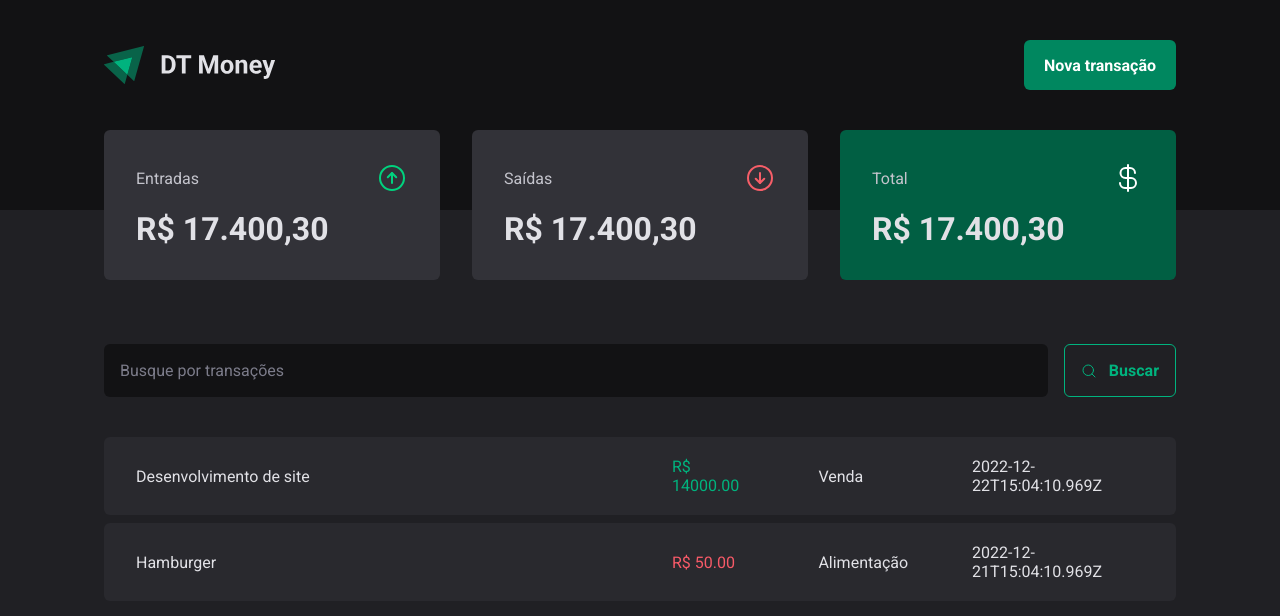
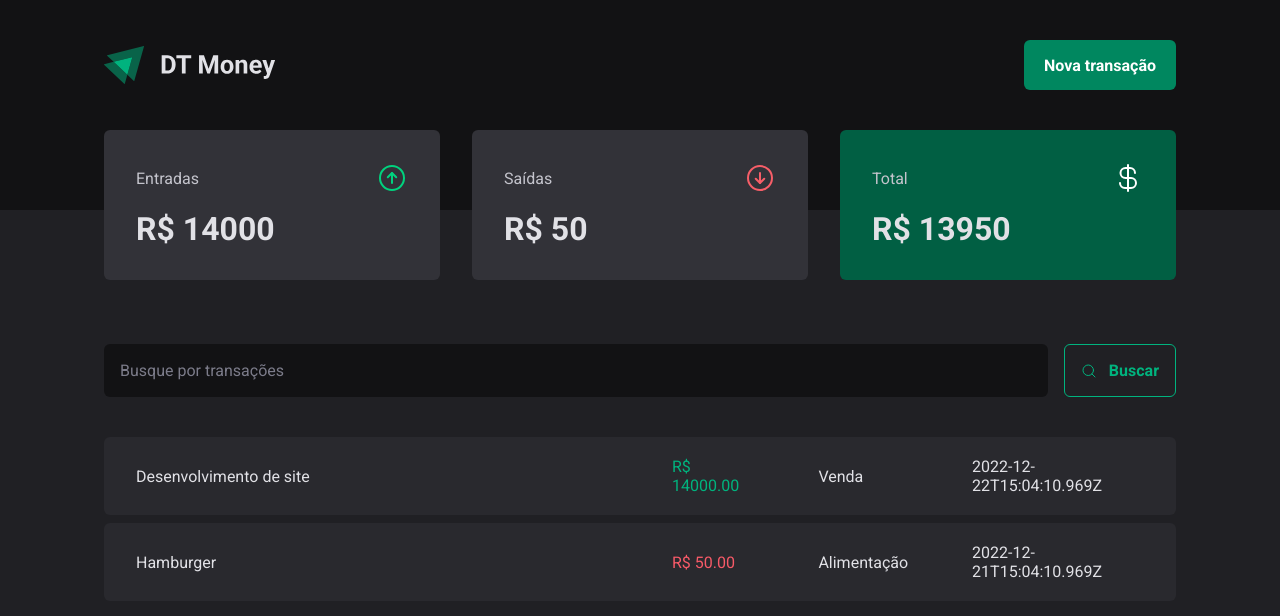
Before and after one commit to oseasmoreto/rocketseat-ignite-react-03-dt-money, a React (Vite) app: page / in a window 1280 px wide. Shown: the top 616 px of the page. Built offline with nearby package versions, Linux system fonts and the light colour scheme; data requests are answered from the project's data file.

Commit message:
Adiciona calculo de valores

```diff
--- a/src/components/Summary/index.tsx
+++ b/src/components/Summary/index.tsx
@@ -5,6 +5,27 @@
 
 export function Summary() {
   const { transactions } = useContext(TransactionsContext)
+  // {income: 0, outcome: 0, total: income - outcome}
+
+  const summary = transactions.reduce(
+    (acc, transaction) => {
+      if (transaction.type === 'income') {
+        acc.income += transaction.price
+        acc.total += transaction.price
+      }
+      if (transaction.type === 'outcome') {
+        acc.outcome += transaction.price
+        acc.total -= transaction.price
+      }
+
+      return acc
+    },
+    {
+      income: 0,
+      outcome: 0,
+      total: 0,
+    },
+  )
   return (
     <SummaryContainer>
       <SummaryCard>
@@ -12,21 +33,21 @@
           <span>Entradas</span>
           <ArrowCircleUp size={32} color="#00d37e" />
         </header>
-        <strong>R$ 17.400,30</strong>
+        <strong>R$ {summary.income}</strong>
       </SummaryCard>
       <SummaryCard>
         <header>
           <span>Saídas</span>
           <ArrowCircleDown size={32} color="#f75e68" />
         </header>
-        <strong>R$ 17.400,30</strong>
+        <strong>R$ {summary.outcome}</strong>
       </SummaryCard>
       <SummaryCard variant="green">
         <header>
           <span>Total</span>
           <CurrencyDollar size={32} color="#fff" />
         </header>
-        <strong>R$ 17.400,30</strong>
+        <strong>R$ {summary.total}</strong>
       </SummaryCard>
     </SummaryContainer>
   )
```
